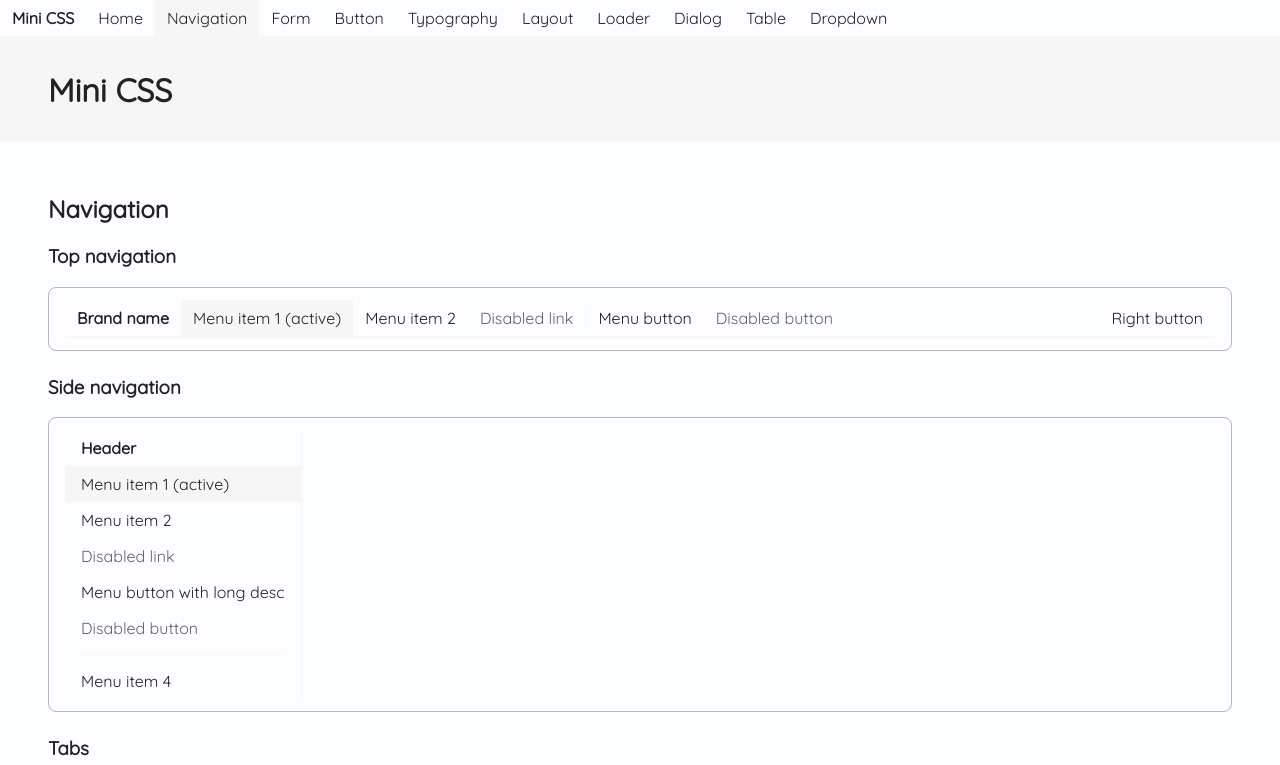
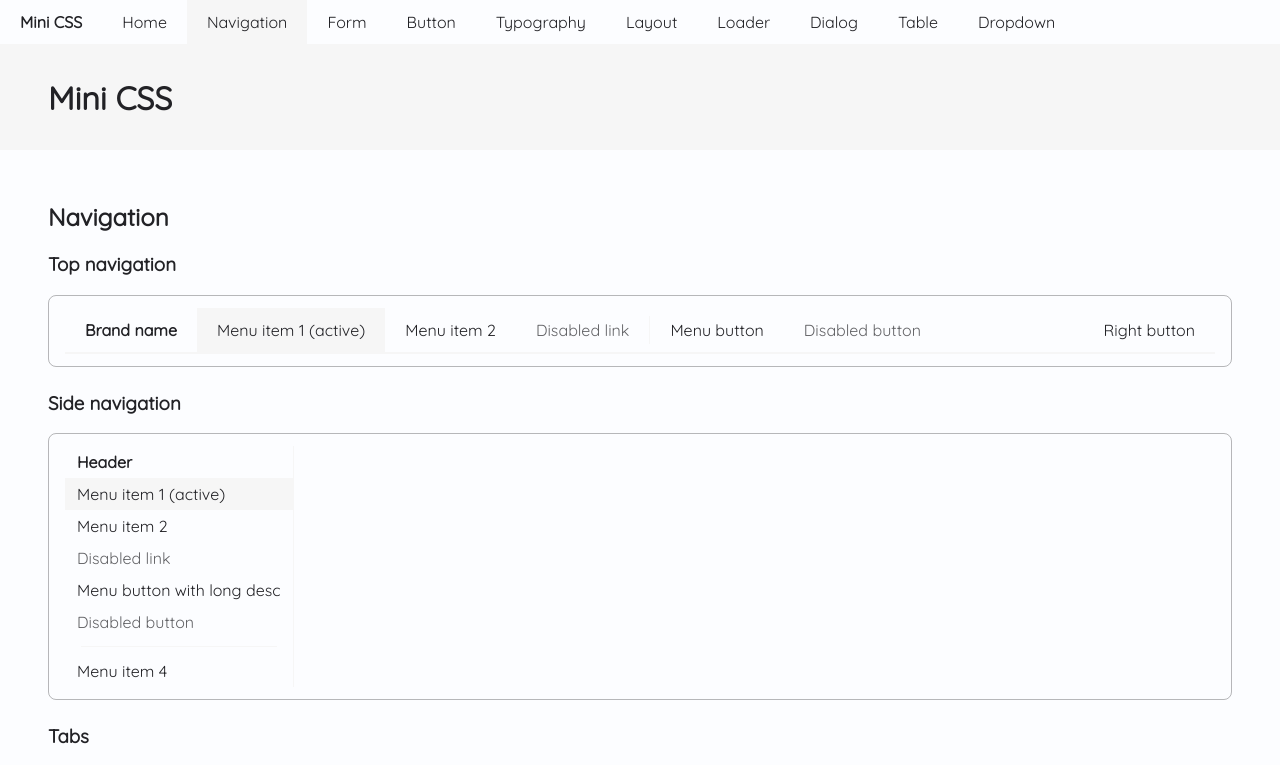
Before and after one commit to Sara-Morillon/mini-css, a React (Vite) app: page /nav in a window 1280 px wide. Shown: the top 765 px of the page. Built offline with nearby package versions, Linux system fonts and the light colour scheme.

Commit message:
Improve buttons in nav

```diff
--- a/src/css/nav.less
+++ b/src/css/nav.less
@@ -3,13 +3,13 @@
 nav[aria-label='Main'],
 aside>nav,
 [role='tablist'] {
-  :not(hr) {
+  &> :not(hr) {
     padding: var(--padding-vertical) var(--padding-horizontal);
 
     transition: all 0.1s linear;
   }
 
-  hr {
+  &>hr {
     --margin-vertical: 0.5rem;
     --margin-horizontal: 0;
 
@@ -18,12 +18,12 @@ aside>nav,
     align-self: stretch;
   }
 
-  a {
+  &>a {
     text-decoration: none;
     color: var(--palette-foreground);
   }
 
-  button {
+  &>button {
     text-transform: unset;
     letter-spacing: unset;
   }
@@ -57,29 +57,29 @@ nav[aria-label='Main'] {
 
   border-bottom: 2px solid var(--navbar-border);
 
-  hr {
+  &>hr {
     border-color: var(--navbar-divider);
   }
 
-  :not(hr) {
-    --padding-vertical: 0.5rem;
-    --padding-horizontal: 0.75rem;
+  &> :not(hr) {
+    --padding-vertical: 0.75rem;
+    --padding-horizontal: 1.25rem;
 
     color: var(--navbar-foreground);
   }
 
-  button {
+  &>button {
     border-radius: 0;
   }
 
-  a[aria-disabled='true'],
-  button:disabled {
+  &>a[aria-disabled='true'],
+  &>button:disabled {
     opacity: 0.7;
     cursor: not-allowed;
   }
 
-  a:not([aria-disabled='true']),
-  button:not(:disabled) {
+  &>a:not([aria-disabled='true']),
+  &>button:not(:disabled) {
 
     &:hover,
     &:focus-visible {
@@ -88,11 +88,11 @@ nav[aria-label='Main'] {
     }
   }
 
-  [aria-current='page'] {
+  &>[aria-current='page'] {
     background-color: var(--navbar-item-active);
   }
 
-  hr {
+  &>hr {
     border-left: none;
   }
 }
@@ -120,45 +120,45 @@ aside>nav {
 
   border-right: 1px solid var(--nav-border);
 
-  hr {
+  &>hr {
     border-color: var(--nav-divider);
   }
 
-  :not(hr) {
-    --padding-vertical: 0.5rem;
-    --padding-horizontal: 1rem;
+  &> :not(hr) {
+    --padding-vertical: 0.375rem;
+    --padding-horizontal: 0.75rem;
   }
 
-  a,
-  a:hover {
+  &>a,
+  &>a:hover {
     text-decoration: none;
   }
 
-  a[aria-disabled='true'],
-  button:disabled {
+  &>a[aria-disabled='true'],
+  &>button:disabled {
     opacity: 0.7;
     cursor: not-allowed;
   }
 
-  a:not([aria-disabled='true']),
-  button:not(:disabled) {
+  &>a:not([aria-disabled='true']),
+  &>button:not(:disabled) {
     &:hover {
       color: var(--nav-foreground);
       background-color: var(--nav-item-hover);
     }
   }
 
-  [aria-current='page'] {
+  &>[aria-current='page'] {
     background-color: var(--nav-item-active);
   }
 
-  hr {
+  &>hr {
     --margin-horizontal: 1rem;
 
     border-bottom: none;
   }
 
-  button {
+  &>button {
     text-align: left;
   }
 }
@@ -189,7 +189,7 @@ aside>nav {
 
   border-bottom: 2px solid var(--tab-border);
 
-  [role='tab'] {
+  &>[role='tab'] {
     --padding-vertical: 0.25rem;
     --padding-horizontal: 0.5rem;
 
@@ -247,7 +247,7 @@ nav[aria-label='Breadcrumb']>ul {
 
   list-style-type: none;
 
-  li {
+  &>li {
     transition: all 0.1s linear;
 
     &:last-of-type {
```
